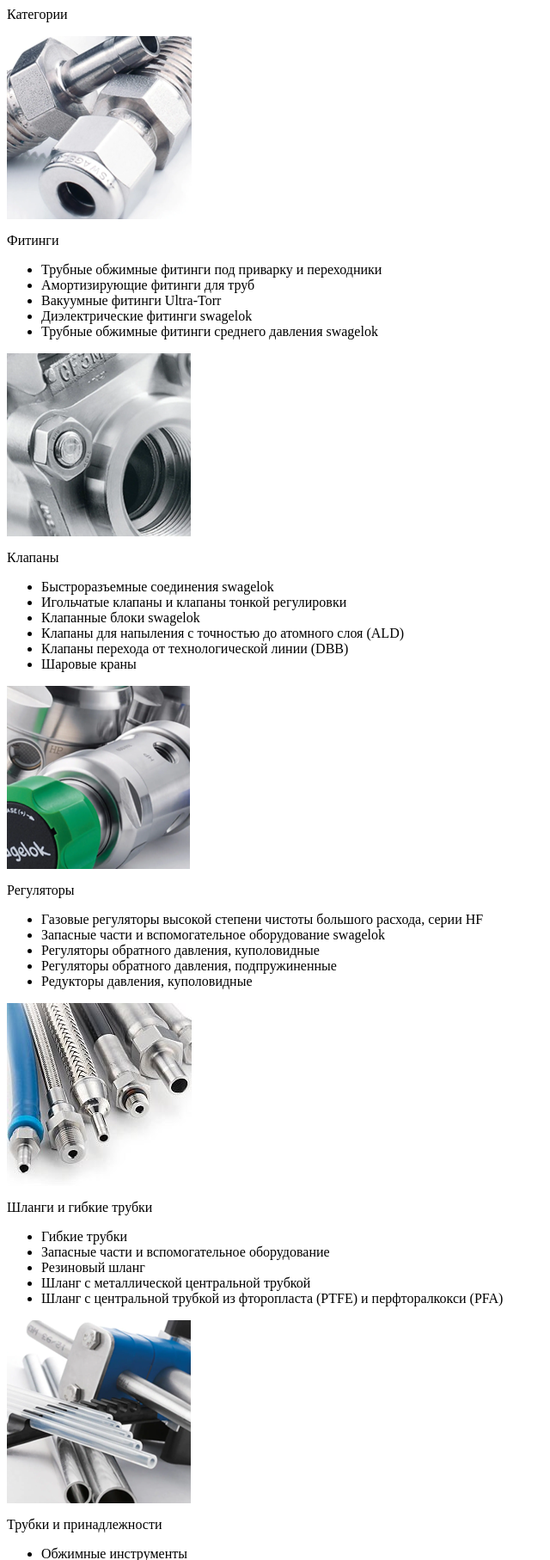
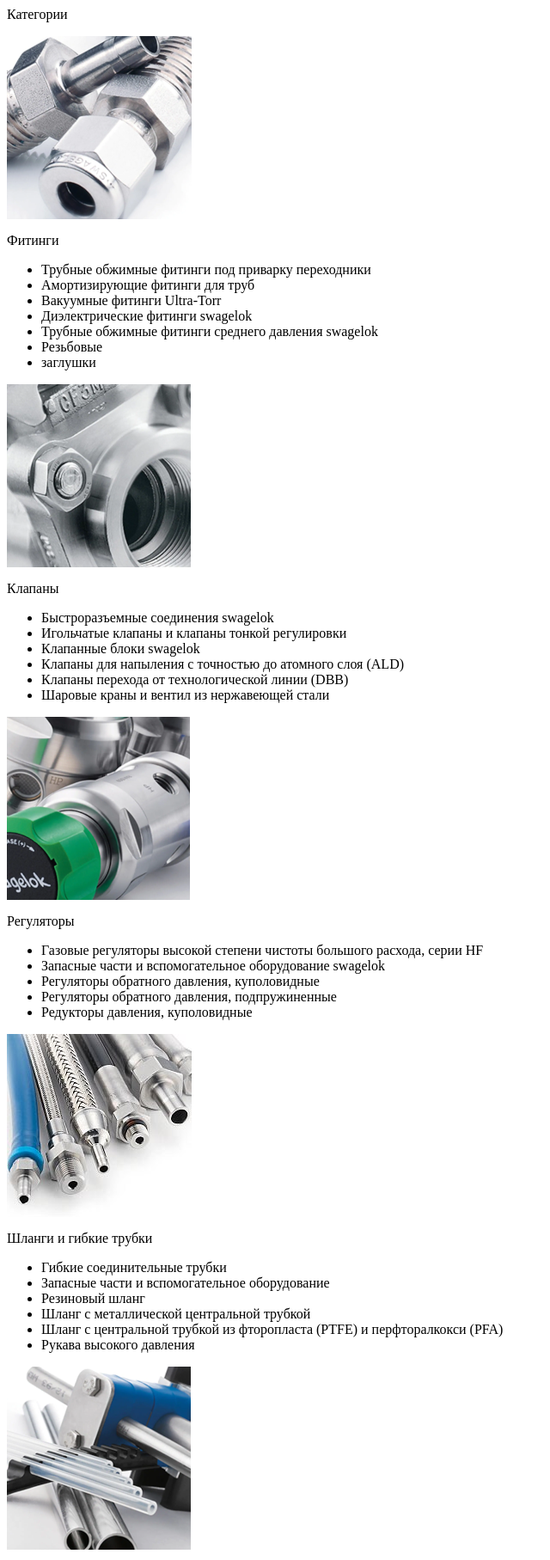
Before and after one commit to Lavreek/Layout.swagelok.by, a Symfony app: template templates/home/blocks/categories.html.twig in a window 1280 px wide. Shown: the top 1815 px of the page at 86% size, without its empty margins (0-640 px from the left). Run offline with Twig, Linux system fonts and the light colour scheme; the template is opened without the code that fills it, so the values that code supplies are empty; some libraries are stand-ins or nearby versions.

Commit message:
Update categories.html.twig

```diff
--- a/templates/home/blocks/categories.html.twig
+++ b/templates/home/blocks/categories.html.twig
@@ -9,11 +9,13 @@
                 <div class="description">
                     <p class="header">Фитинги</p>
                     <ul class="list">
-                        <li><a>Трубные обжимные <!--noindex-->фитинги<!--/noindex--> под приварку и переходники</a></li>
+                        <li><a>Трубные обжимные <!--noindex-->фитинги<!--/noindex--> под приварку переходники</a></li>
                         <li><a>Амортизирующие <!--noindex-->фитинги<!--/noindex--> для труб</a></li>
                         <li><a>Вакуумные фитинги Ultra-Torr</a></li>
                         <li><a>Диэлектрические <!--noindex-->фитинги<!--/noindex--> swagelok</a></li>
                         <li><a>Трубные обжимные фитинги среднего давления swagelok</a></li>
+                        <li><a>Резьбовые</a></li>
+                    <li><a>заглушки</a></li>
                     </ul>
                 </div>
             </div>
@@ -29,7 +31,7 @@
                         <li><a>Клапанные блоки swagelok</a></li>
                         <li><a><!--noindex-->Клапаны<!--/noindex--> для напыления с точностью до атомного слоя (ALD)</a></li>
                         <li><a>Клапаны перехода от технологической линии (DBB)</a></li>
-                        <li><a>Шаровые краны</a></li>
+                        <li><a>Шаровые краны и вентил из нержавеющей стали</a></li>
                     </ul>
                 </div>
             </div>
@@ -55,12 +57,14 @@
                 <div class="description">
                     <p class="header">Шланги и гибкие трубки</p>
                     <ul class="list">
-                        <li><a>Гибкие трубки</a></li>
+                        <li><a>Гибкие соединительные трубки</a></li>
                         <li><a>Запасные части и вспомогательное оборудование</a></li>
                         <li><a>Резиновый <!--noindex-->шланг<!--/noindex--></a></li>
                         <li><a><!--noindex-->Шланг<!--/noindex--> с металлической центральной трубкой</a></li>
                         <li><a>Шланг с центральной трубкой из фторопласта (PTFE) и перфторалкокси (PFA)</a></li>
-                    </ul>
+                        <li><a>Рукава высокого <!--noindex-->давления<!--/noindex--></a></li>
+
+                   </ul>
                 </div>
             </div>
             <div class="category-frame">
```
